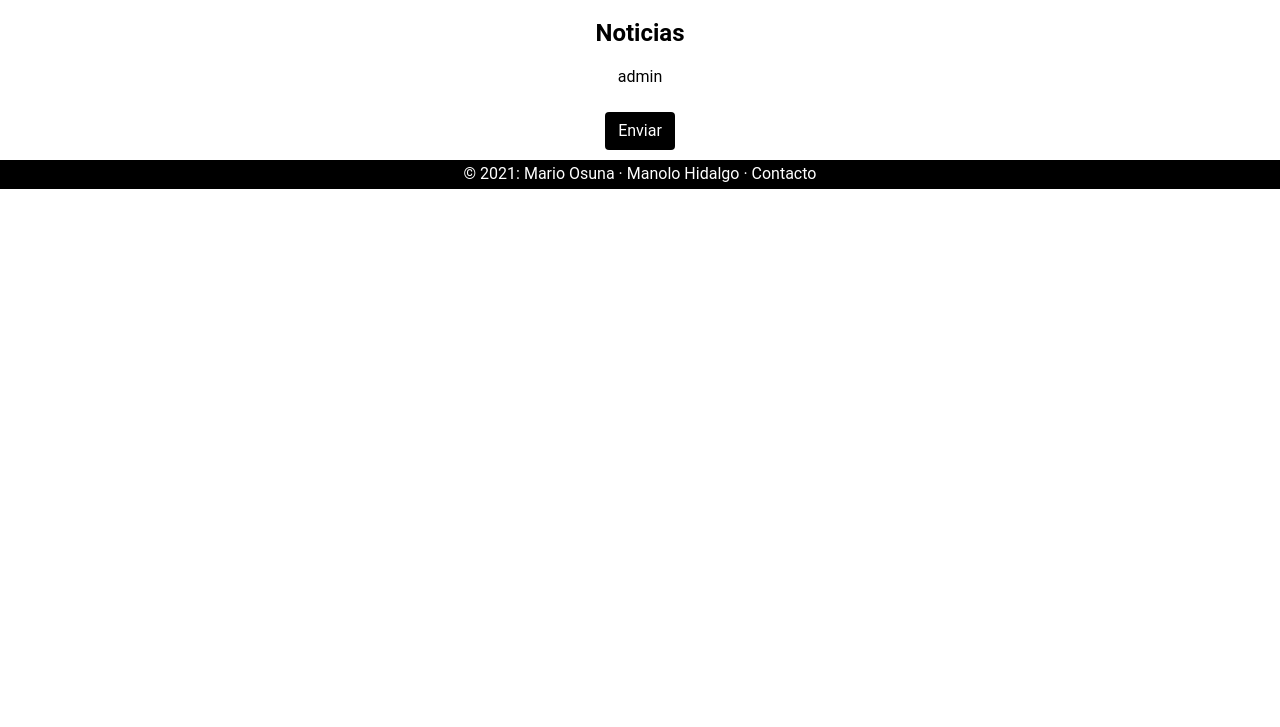
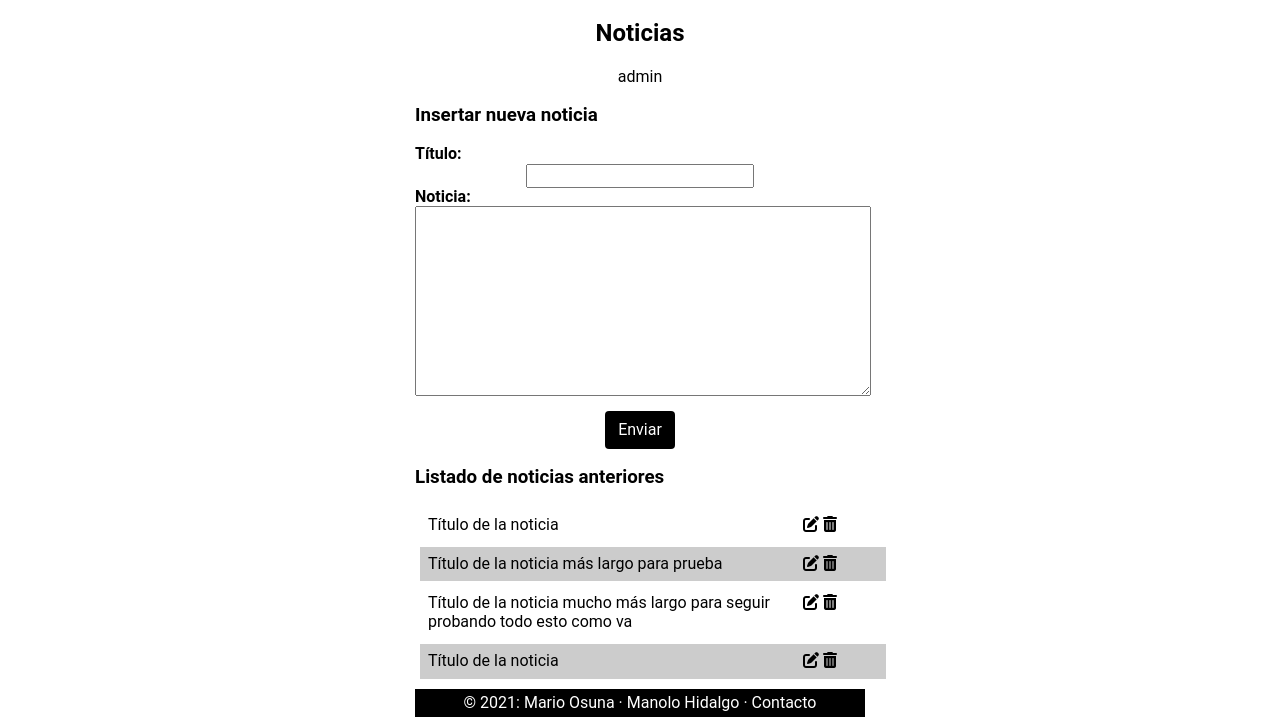
Before and after one commit to iesgrancapitan-proyectos/202021daw_junio_yourmusic-hipema-mario, a Django app: page /accounts/noticias_user in a window 1280 px wide. Shown: the part 205-932 px from the top of the page. Before the commit the page ends 394 px from the top, so only its background shows below. Run offline with Django 3.2, Linux system fonts and the light colour scheme; a user stored in the database is signed in; data comes from the database, SQL or seed files in the repository; some libraries are stand-ins or nearby versions.

Commit message:
Planteamiento noticias usuario + modificaciones info grupo

```diff
--- a/accounts/templates/noticias_user.html
+++ b/accounts/templates/noticias_user.html
@@ -1,10 +1,39 @@
 {% extends "base_user_account.html" %} {% block content %}
 <h2>Noticias</h2>
 <p>{{usuario.username}}</p>
-<form method="post" action="{% url 'login' %}">
-    {% csrf_token %}
+<div class="alta-noticia">
+    <h3 class="tituloh3">Insertar nueva noticia</h3>
+    <form method="post" action="{% url 'login' %}">
+        <label>
+            <div class="titulo-noticia">Título:</div>
+            <div><input type="text"/></div>
+        </label>
+        <label>
+            <div class="titulo-noticia">Noticia:</div>
+            <div><textarea name="" id="" cols="30" rows="10" class="textarea-info">
+            </textarea></div>
+        </label>
+        {% csrf_token %}
+        <input class="btn btn-black" type="submit" value="Enviar">
+    </form>
+</div>
+<div class="listado">
+    <h3 class="tituloh3">Listado de noticias anteriores</h3>
+    <div class="noticia-titulo">
+        <div>Título de la noticia</div>
+        <div><i class="fas fa-edit"></i> <i class="fas fa-trash-alt"></i></div>
+    </div>
+    <div class="noticia-titulo">
+        <div>Título de la noticia más largo para prueba</div>
+        <div><i class="fas fa-edit"></i> <i class="fas fa-trash-alt"></i></div>
+    </div>
+    <div class="noticia-titulo">
+        <div>Título de la noticia mucho más largo para seguir probando todo esto como va</div>
+        <div><i class="fas fa-edit"></i> <i class="fas fa-trash-alt"></i></div>
+    </div>
+    <div class="noticia-titulo">
+        <div>Título de la noticia</div>
+        <div><i class="fas fa-edit"></i> <i class="fas fa-trash-alt"></i></div>
+    </div>
 
-
-    <input class="btn btn-black" type="submit" value="Enviar">
-</form>
 {% endblock %}
--- a/static/css/style.css
+++ b/static/css/style.css
@@ -764,3 +764,24 @@ footer a {
 footer a:hover {
   color: #666666;
 }
+
+.textarea-info {
+  width: 100%;
+}
+
+.noticia-titulo {
+  display: grid;
+  grid-template-columns: 5fr 1fr;
+  width: 100%;
+  margin: 5px;
+  text-align: left;
+  padding: 8px;
+}
+
+.listado .noticia-titulo:nth-child(odd) {
+  background: rgba(0, 0, 0, 0.2);
+}
+
+.alta-noticia .titulo-noticia {
+  margin: 0;
+}
--- a/static/css/style.sass
+++ b/static/css/style.sass
@@ -643,3 +643,23 @@ footer
     color: white
     &:hover
       color: $secondary-color
+
+.textarea-info
+  width: 100%
+
+// Sección noticias usuario
+.noticia-titulo
+  display: grid
+  grid-template-columns: 5fr 1fr
+  width: 100%
+  margin: 5px
+  text-align: left
+  padding: 8px
+
+.listado
+  .noticia-titulo:nth-child(odd)
+    background: rgba(0, 0, 0, 0.2)
+
+.alta-noticia
+  .titulo-noticia
+    margin: 0
--- a/static/js/user_data.js
+++ b/static/js/user_data.js
@@ -26,7 +26,6 @@ document.addEventListener("DOMContentLoaded", function (){
 
 
     // Funciones
-
     function mensajeError(oEvent, mensaje){
         oEvent.preventDefault();
         alert(mensaje);
```
Also changed, not shown: YourMusic/settings.py (+4 -4 lines), accounts/templates/info_data.html (+8 -8 lines), static/js/info_data.js (added, +11 -0 lines), static/js/register.js (+5 -6 lines), static/css/style.min.css.
